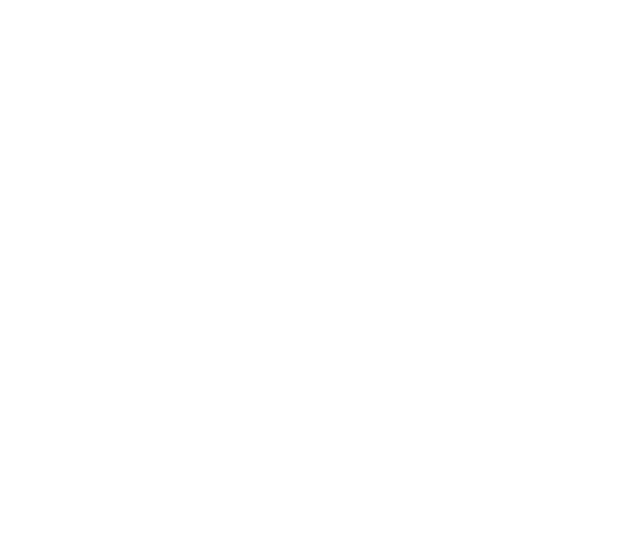
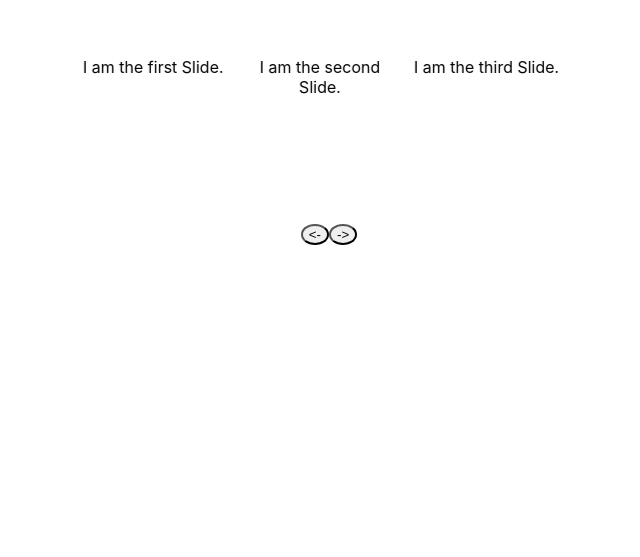
Before and after one commit to Marjan154/marjan-personal-website, a React (Create React App) app: page /#/ in a window 1280 px wide. Shown: the part 2087-2644 px from the top of the page, without its empty margins (311-951 px from the left). Built offline with nearby package versions, Linux system fonts and the light colour scheme.

Commit message:
slideshow

```diff
--- a/package.json
+++ b/package.json
@@ -4,7 +4,10 @@
   "version": "0.1.0",
   "private": true,
   "dependencies": {
+    "bootstrap": "^4.3.1",
+    "pure-react-carousel": "^1.22.0",
     "react": "^16.10.1",
+    "react-bootstrap": "^1.0.0-beta.12",
     "react-dom": "^16.10.1",
     "react-router-dom": "^5.1.2",
     "react-scripts": "3.1.2"
--- a/src/App.js
+++ b/src/App.js
@@ -1,4 +1,5 @@
 import React from "react";
+// import "bootstrap/dist/css/bootstrap.min.css";
 import { HashRouter as Router, Route, withRouter } from "react-router-dom";
 import Home from "./components/Home";
 import About from "./components/About";
--- /dev/null
+++ b/src/components/Carousel.js
@@ -0,0 +1,35 @@
+import React from "react";
+import {
+  CarouselProvider,
+  Slider,
+  Slide,
+  ButtonBack,
+  ButtonNext
+} from "pure-react-carousel";
+import "pure-react-carousel/dist/react-carousel.es.css";
+import styles from "../styles/carousel.css";
+
+export default class Carousel extends React.Component {
+  render() {
+    return (
+      <CarouselProvider
+        id="carousel"
+        naturalSlideWidth={100}
+        naturalSlideHeight={100}
+        totalSlides={5}
+        isPlaying={true}
+        visibleSlides={3}
+      >
+        <Slider>
+          <Slide index={0}>I am the first Slide.</Slide>
+          <Slide index={1}>I am the second Slide.</Slide>
+          <Slide index={2}>I am the third Slide.</Slide>
+          <Slide index={3}>I am the 4 Slide.</Slide>
+          <Slide index={4}>I am the 5 Slide.</Slide>
+        </Slider>
+        <ButtonBack className="carousel-button"> {"<-"} </ButtonBack>
+        <ButtonNext className="carousel-button"> -> </ButtonNext>
+      </CarouselProvider>
+    );
+  }
+}
--- a/src/components/Home.js
+++ b/src/components/Home.js
@@ -1,4 +1,5 @@
 import React, { Component } from "react";
+import Carousel from "./Carousel";
 import styles from "../styles/home.css";
 
 class Home extends Component {
@@ -12,14 +13,14 @@
           </div>
         </div>
         <div className="homeSection color">
-          {/* <div className="container"> */}
           <div className="words slide left">Some amazing content here.</div>
           <div className="words slide right">
             Some very interesting information
           </div>
-          {/* </div> */}
         </div>
-        <div className="homeSection"></div>
+        <div className="homeSection">
+          <Carousel />
+        </div>
         <div className="homeSection bg"></div>
         <div className="homeSection"></div>
       </div>
--- /dev/null
+++ b/src/styles/carousel.css
@@ -0,0 +1,12 @@
+.carousel-button {
+  border-radius: 50%;
+}
+
+.carousel-button:hover {
+  background-color: #ddd;
+  color: black;
+}
+
+#carousel {
+  width: 500px;
+}
```
Also changed, not shown: 1 other file (tests, documents, lock files or other folders).
